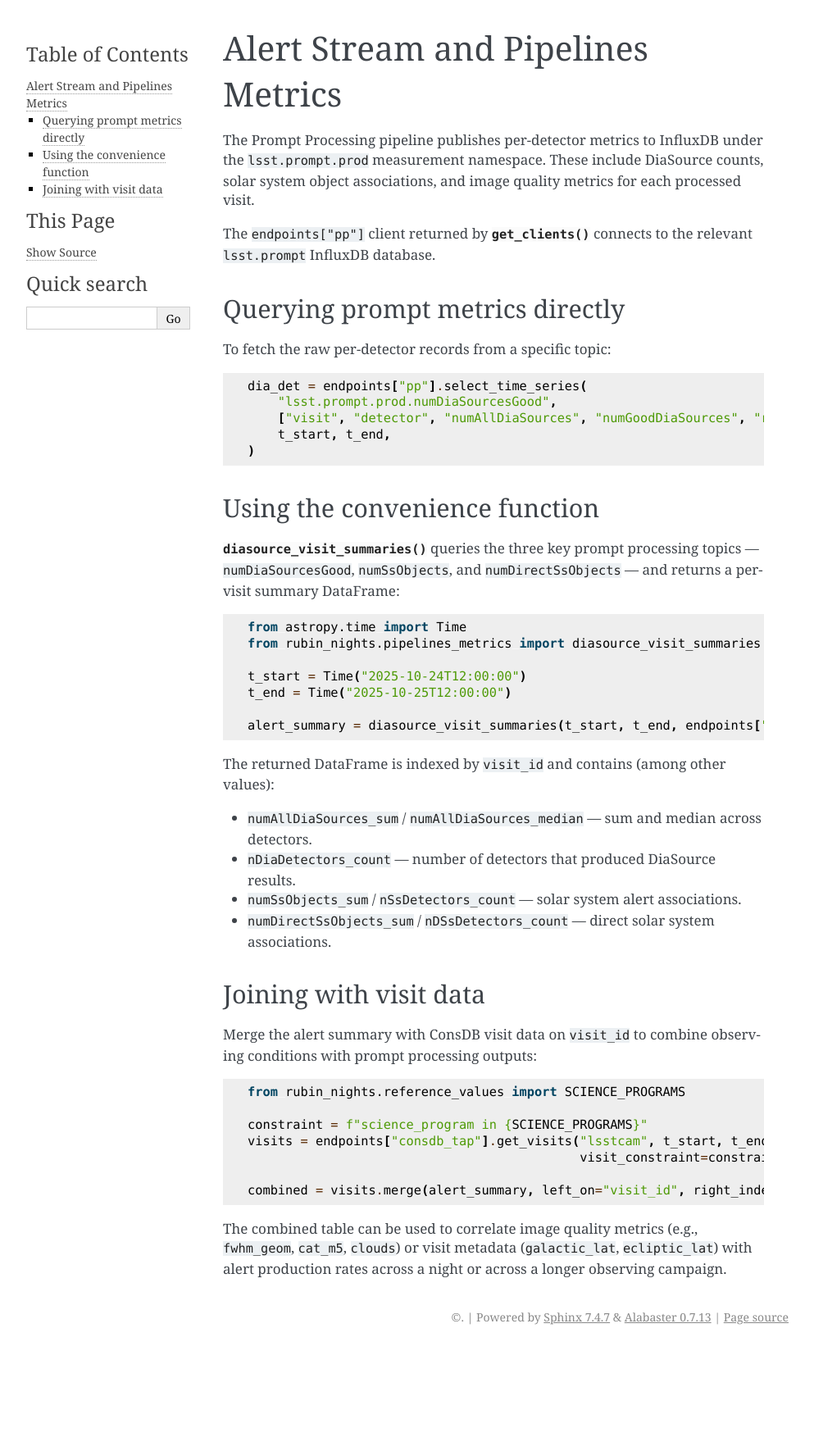
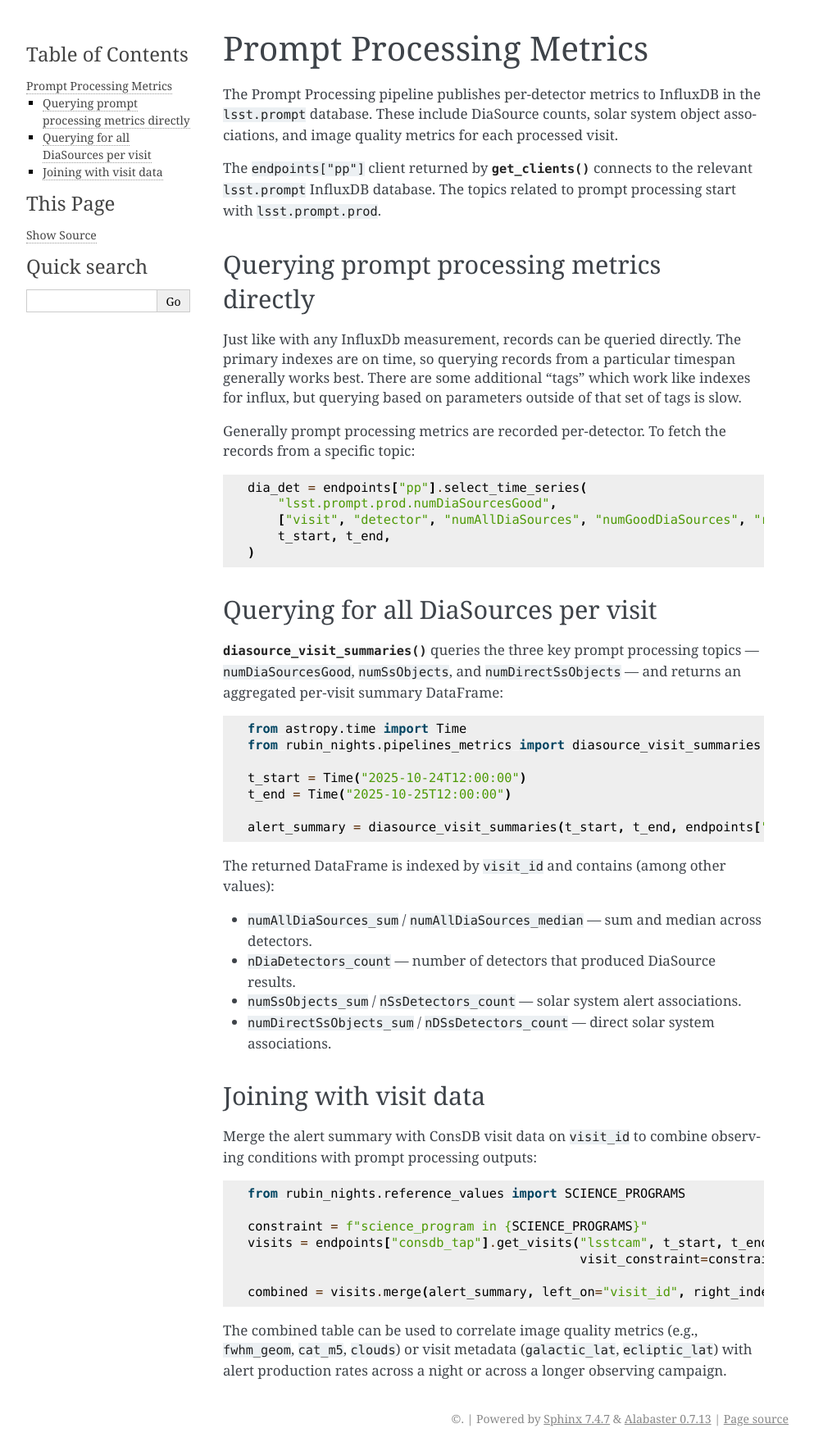
Before and after one commit to lsst-sims/rubin_nights, a Sphinx documentation site: the page built from docs/howto_alerts.rst, in a window 1280 px wide. Shown: the whole page at 82% size, without its empty margins (148-1141 px from the left). Built offline with Sphinx 7.4.7, drawn with Linux system fonts in a browser that asks for light colours; before the commit the page ends 1646 px from its top, so only the background shows below that.

Commit message:
Rename alerts howto page

```diff
--- a/docs/howto.rst
+++ b/docs/howto.rst
@@ -16,5 +16,5 @@ For a broad overview of the package, see :ref:`intro`.
     Querying the EFD <howto_efd>
     Log Services <howto_logs>
     ScriptQueue <howto_scriptqueue>
-    Alert Stream and Pipelines Metrics <howto_alerts>
+    Prompt Processing Metrics <howto_alerts>
     Day Obs Utilities <howto_dayobs>
--- a/docs/howto_alerts.rst
+++ b/docs/howto_alerts.rst
@@ -2,21 +2,30 @@
 
 .. _howto_alerts:
 
-Alert Stream and Pipelines Metrics
-====================================
+Prompt Processing Metrics
+=========================
 
-The Prompt Processing pipeline publishes per-detector metrics to InfluxDB under the
-``lsst.prompt.prod`` measurement namespace.  These include DiaSource counts, solar
+The Prompt Processing pipeline publishes per-detector metrics to InfluxDB in the
+``lsst.prompt`` database.  These include DiaSource counts, solar
 system object associations, and image quality metrics for each processed visit.
 
 The ``endpoints["pp"]`` client returned by :func:`~connections.get_clients` connects
-to the relevant ``lsst.prompt`` InfluxDB database.
+to the relevant ``lsst.prompt`` InfluxDB database. The topics related to prompt
+processing start with ``lsst.prompt.prod``.
 
 
-Querying prompt metrics directly
----------------------------------
+Querying prompt processing metrics directly
+-------------------------------------------
 
-To fetch the raw per-detector records from a specific topic:
+Just like with any InfluxDb measurement, records can be
+queried directly. The primary indexes are on time, so
+querying records from a particular timespan generally works
+best. There are some additional "tags" which work like indexes
+for influx, but querying based on parameters outside of that
+set of tags is slow.
+
+Generally prompt processing metrics are recorded per-detector.
+To fetch the records from a specific topic:
 
 .. code-block:: python
 
@@ -29,12 +38,12 @@ To fetch the raw per-detector records from a specific topic:
 
 
 
-Using the convenience function
--------------------------------
+Querying for all DiaSources per visit
+-------------------------------------
 
 :func:`~pipelines_metrics.diasource_visit_summaries` queries the three key prompt
 processing topics — ``numDiaSourcesGood``, ``numSsObjects``, and
-``numDirectSsObjects`` — and returns a per-visit summary DataFrame:
+``numDirectSsObjects`` — and returns an aggregated per-visit summary DataFrame:
 
 .. code-block:: python
 
```
